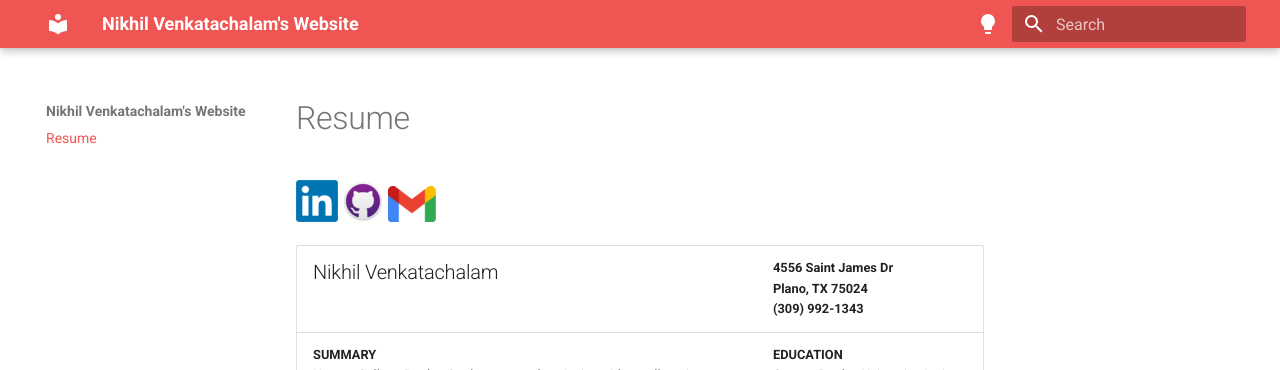
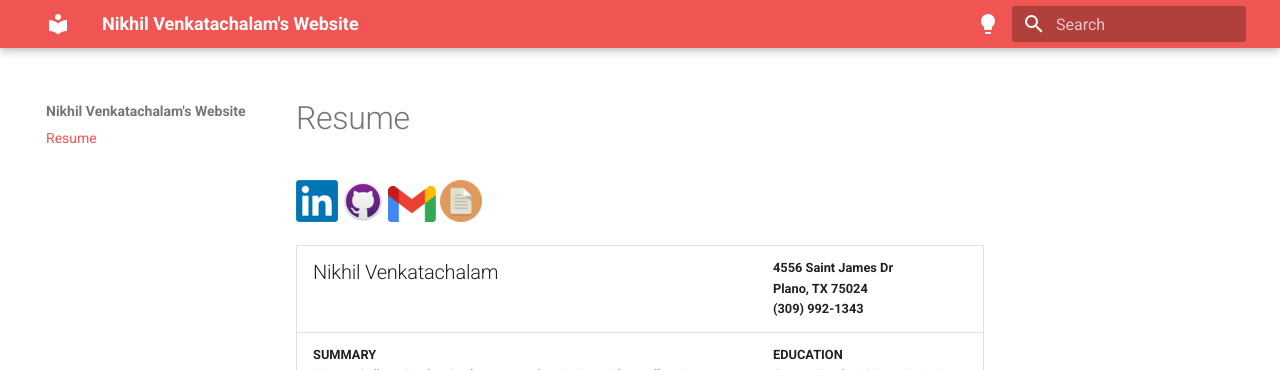
Before and after one commit to heatstroke1234/resume-static-site, an MkDocs documentation site: the page built from docs/index.md, in a window 1280 px wide. Shown: the top 370 px of the page. Built offline with MkDocs 1.6.1 and Material for MkDocs 9.7.7, drawn with Linux system fonts in a browser that asks for light colours.

Commit message:
minor fixes

```diff
--- a/docs/index.md
+++ b/docs/index.md
@@ -1,6 +1,7 @@
 [![linkedin.com/in/nikhilv123](images/linkedin.png)](https://www.linkedin.com/in/nikhilv123/)
 [![github.com/heatstroke1234](images/github.png)](https://github.com/heatstroke1234)
 [![nick.venky@gmail.com](images/gmail.png)](mailto:nick.venky@gmail.com)
+[![Link to resume document](images/docpic.png)](https://docs.google.com/document/d/1b_AnD19UmivTyxtJApY2zZZPb58ewTpXX87oJ4nskwg/edit?usp=sharing)
 
 |<h2>Nikhil Venkatachalam</h2> | 4556 Saint James Dr <br> Plano, TX 75024 <br> (309) 992-1343 |
 | :---- | :---- |
```
Also changed, not shown: docs/images/docpic.png (added).
